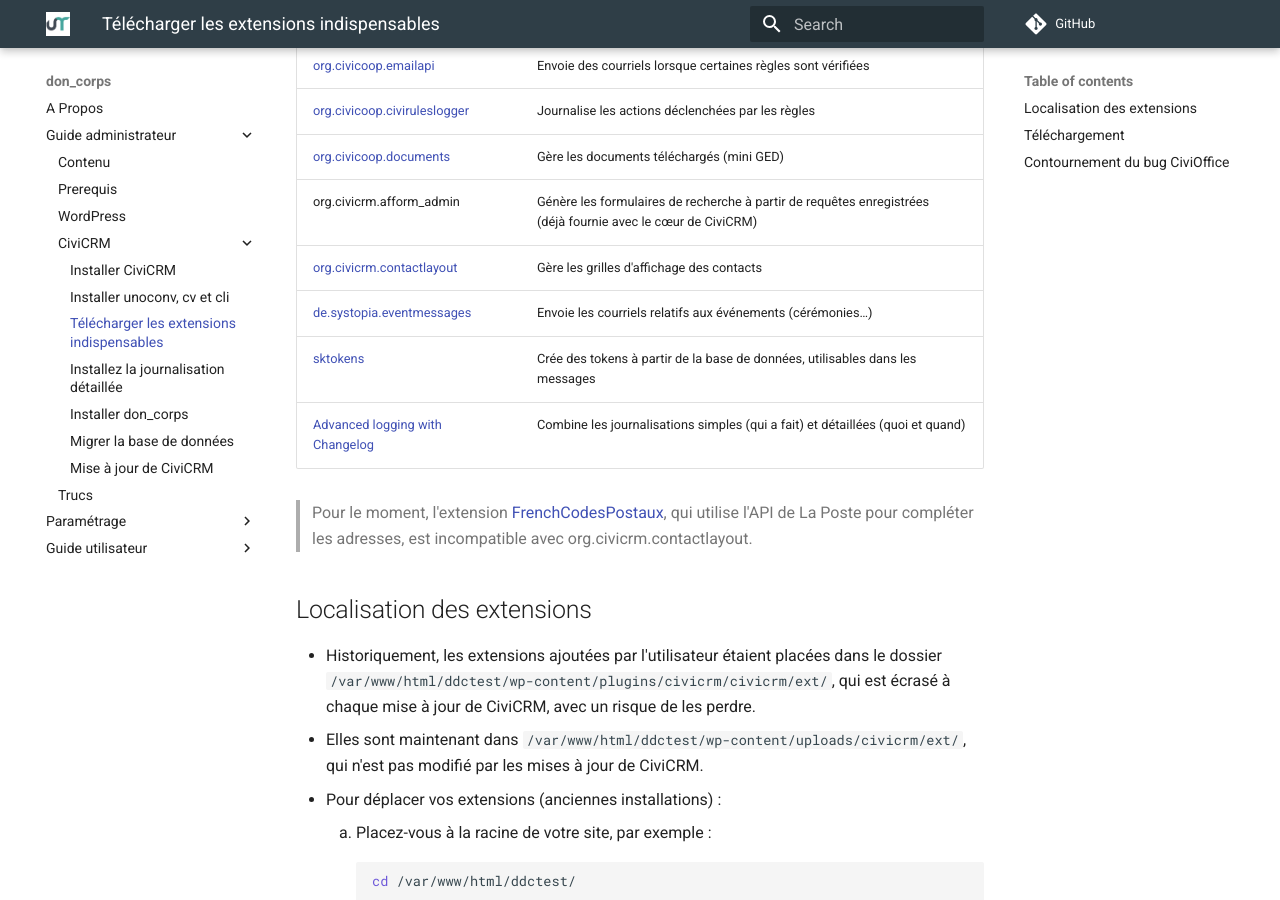
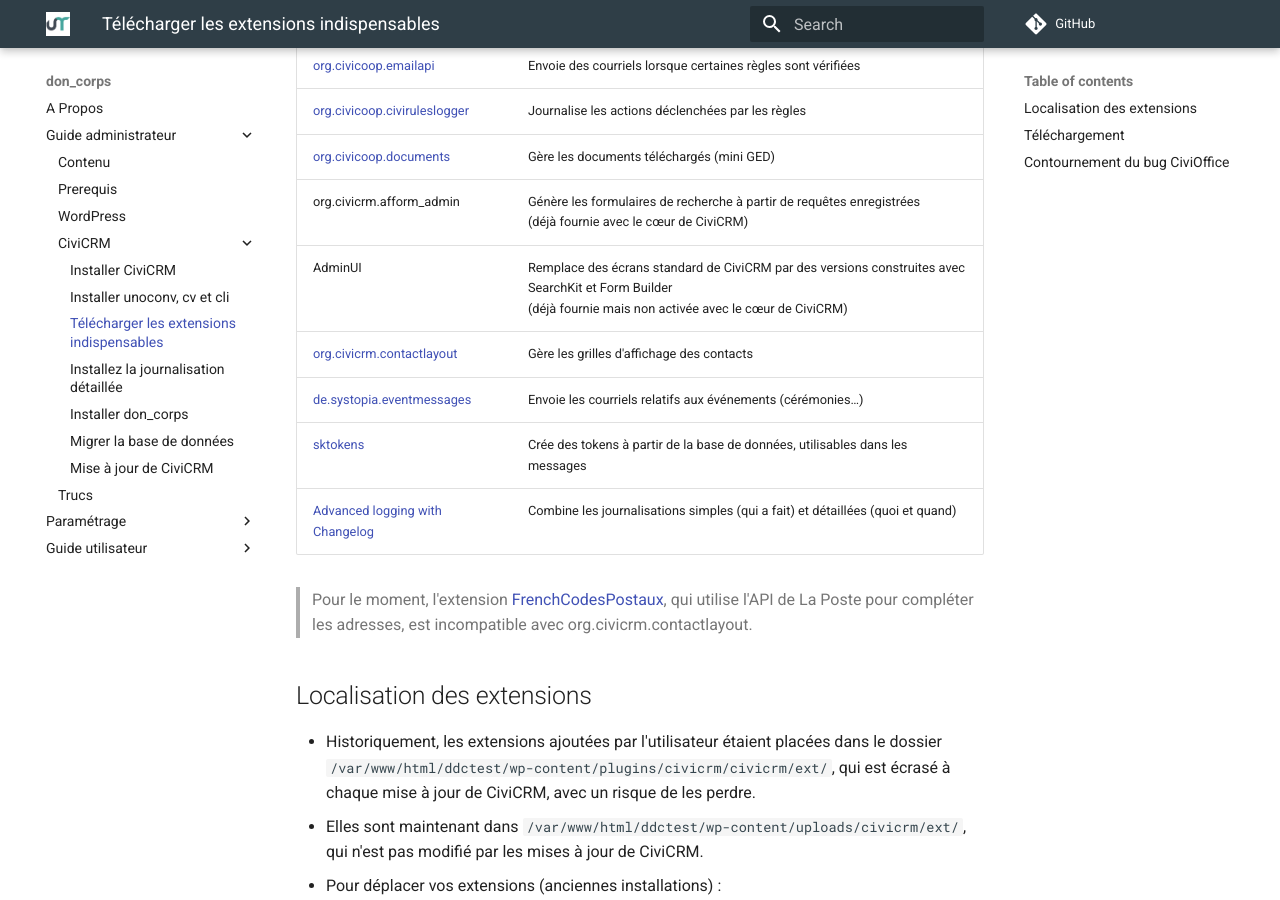
Before and after one commit to destrieux/ddc-doc, an MkDocs documentation site: the page built from docs/GuideAdmin/civicrm/extensions.md, in a window 1280 px wide and 900 px high, scrolled down 315 px. Built offline with MkDocs 1.6.1 and Material for MkDocs 9.7.7, drawn with Linux system fonts in a browser that asks for light colours; comment, search, counter and statistics services are not loaded.

Commit message:
ajout extension AdminUI

```diff
--- a/docs/GuideAdmin/civicrm/extensions.md
+++ b/docs/GuideAdmin/civicrm/extensions.md
@@ -10,6 +10,7 @@ L'extension don_corps nécessite le téléchargement préalable des extensions s
 | [org.civicoop.civiruleslogger](https://github.com/CiviCooP/org.civicoop.civiruleslogger/archive/refs/heads/master.zip) | Journalise les actions déclenchées par les règles |
 | [org.civicoop.documents](https://lab.civicrm.org/extensions/documents/-/archive/master/documents-master.zip?ref_type=heads) | Gère les documents téléchargés (mini GED) |
 | org.civicrm.afform_admin | Génère les formulaires de recherche à partir de requêtes enregistrées <br> (déjà fournie avec le cœur de CiviCRM) |
+| AdminUI | Remplace des écrans standard de CiviCRM par des versions construites avec SearchKit et Form Builder <br> (déjà fournie mais non activée avec le cœur de CiviCRM) |
 | [org.civicrm.contactlayout](https://lab.civicrm.org/extensions/contactlayout/-/archive/master/contactlayout-master.zip?ref_type=heads) | Gère les grilles d'affichage des contacts |
 | [de.systopia.eventmessages](https://github.com/systopia/de.systopia.eventmessages/archive/refs/heads/master.zip) | Envoie les courriels relatifs aux événements (cérémonies…) |
 | [sktokens](https://lab.civicrm.org/extensions/sktokens/-/archive/main/sktokens-main.zip?ref_type=heads) | Crée des tokens à partir de la base de données, utilisables dans les messages |
```
